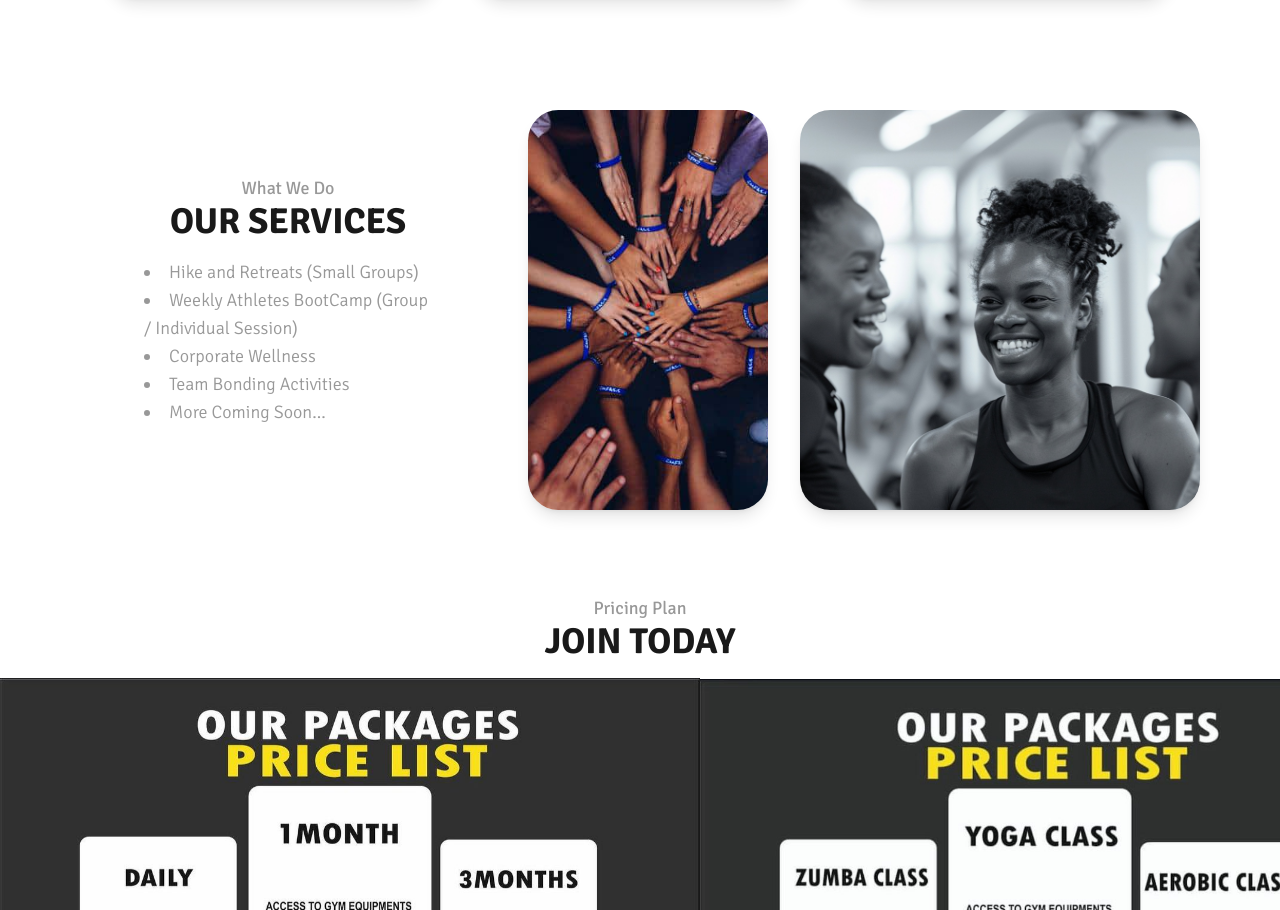
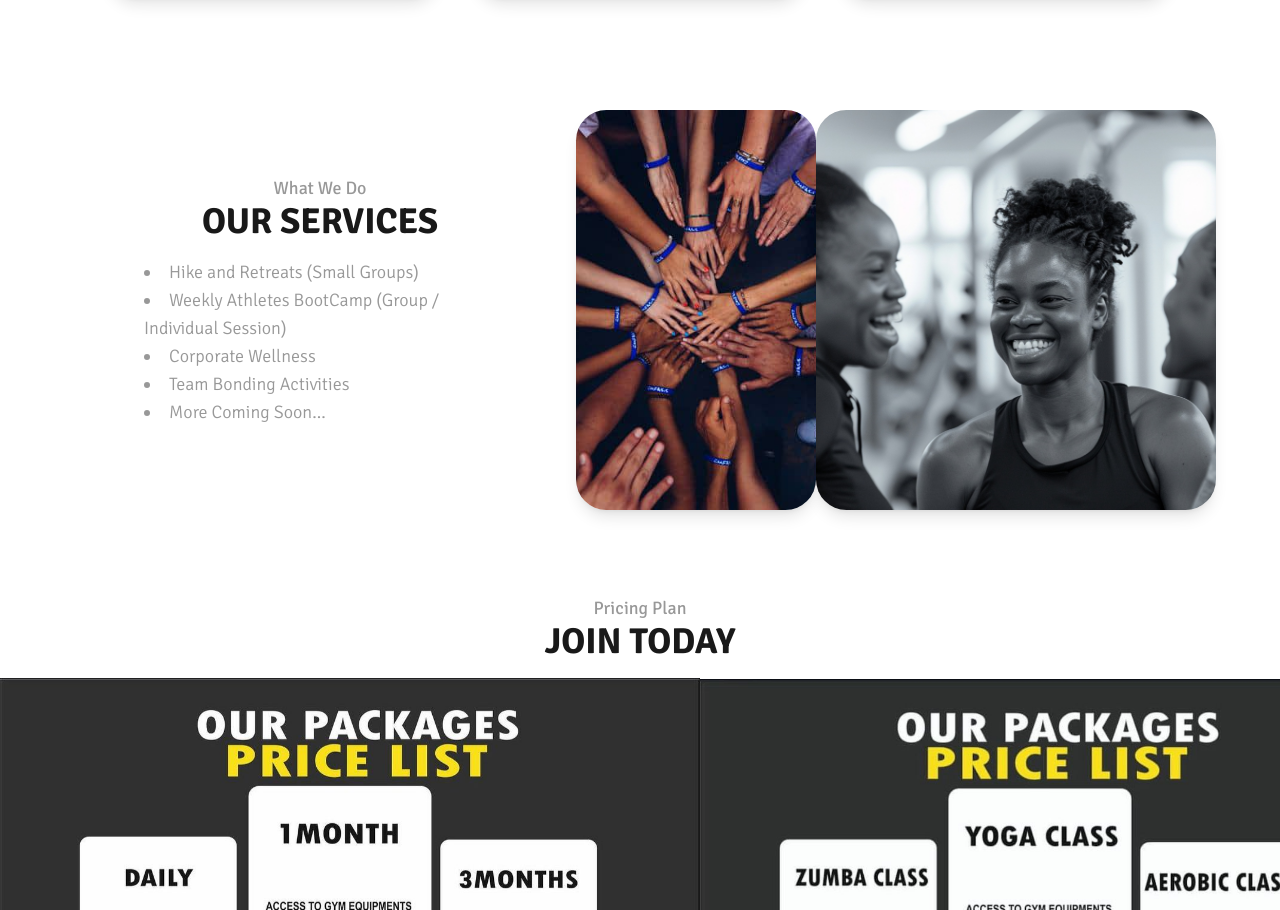
Before and after one commit to abupraise/GentleBreeze, a React (Vite) app: page / in a window 1280 px wide. Shown: the part 2588-3498 px from the top of the page. Built offline with nearby package versions, Linux system fonts and the light colour scheme.

Commit message:
Updating snippet

```diff
--- a/src/components/Trainers.jsx
+++ b/src/components/Trainers.jsx
@@ -56,7 +56,7 @@ const TrainerCard = ({
 const TrainerCardStatic = ({ imageUrl, width = "20.9rem" }) => {
   return (
     <div
-      className="relative m-4 h-[25rem] rounded-[1.9rem] shadow-lg bg-cover bg-center"
+      className="relative mt-4 h-[25rem] rounded-[1.9rem] shadow-lg bg-cover bg-center"
       style={{ backgroundImage: `url(${imageUrl})`, width }}
     ></div>
   );
```
